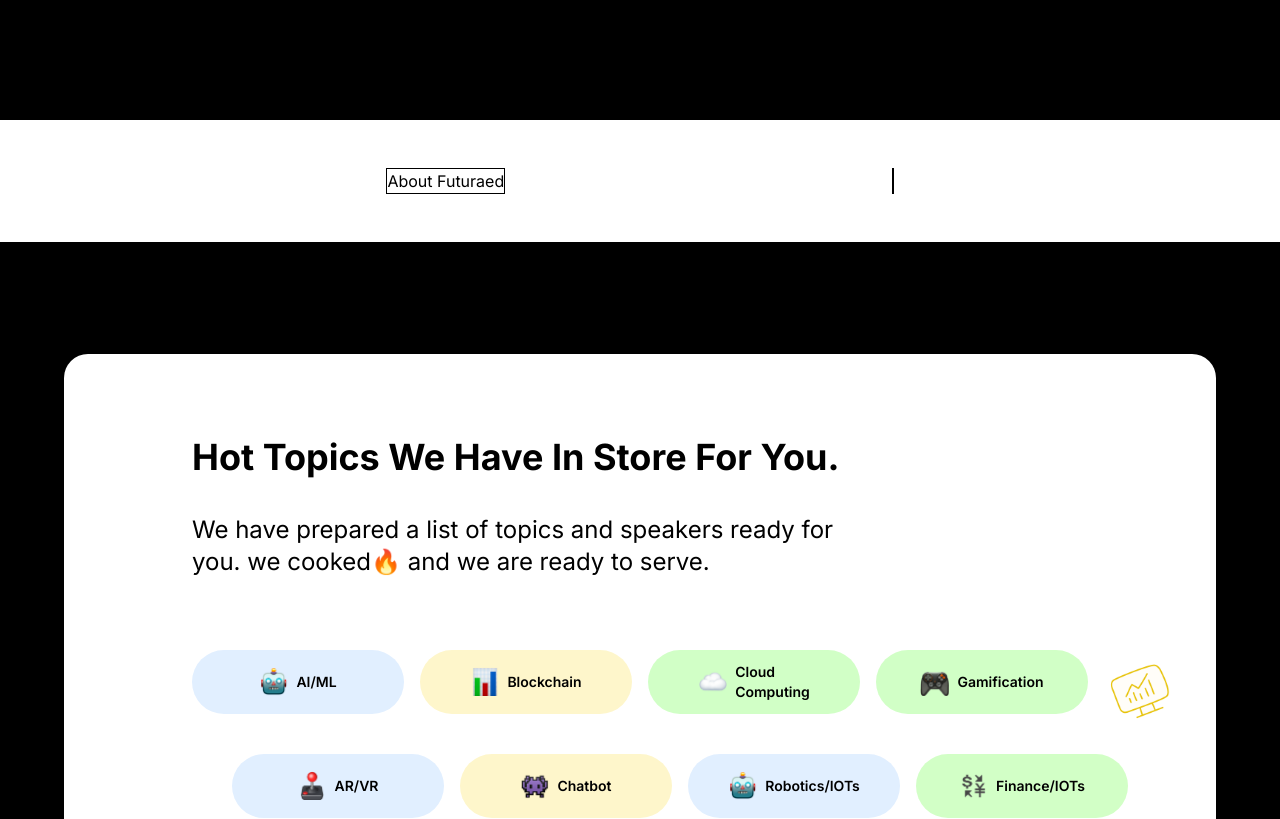
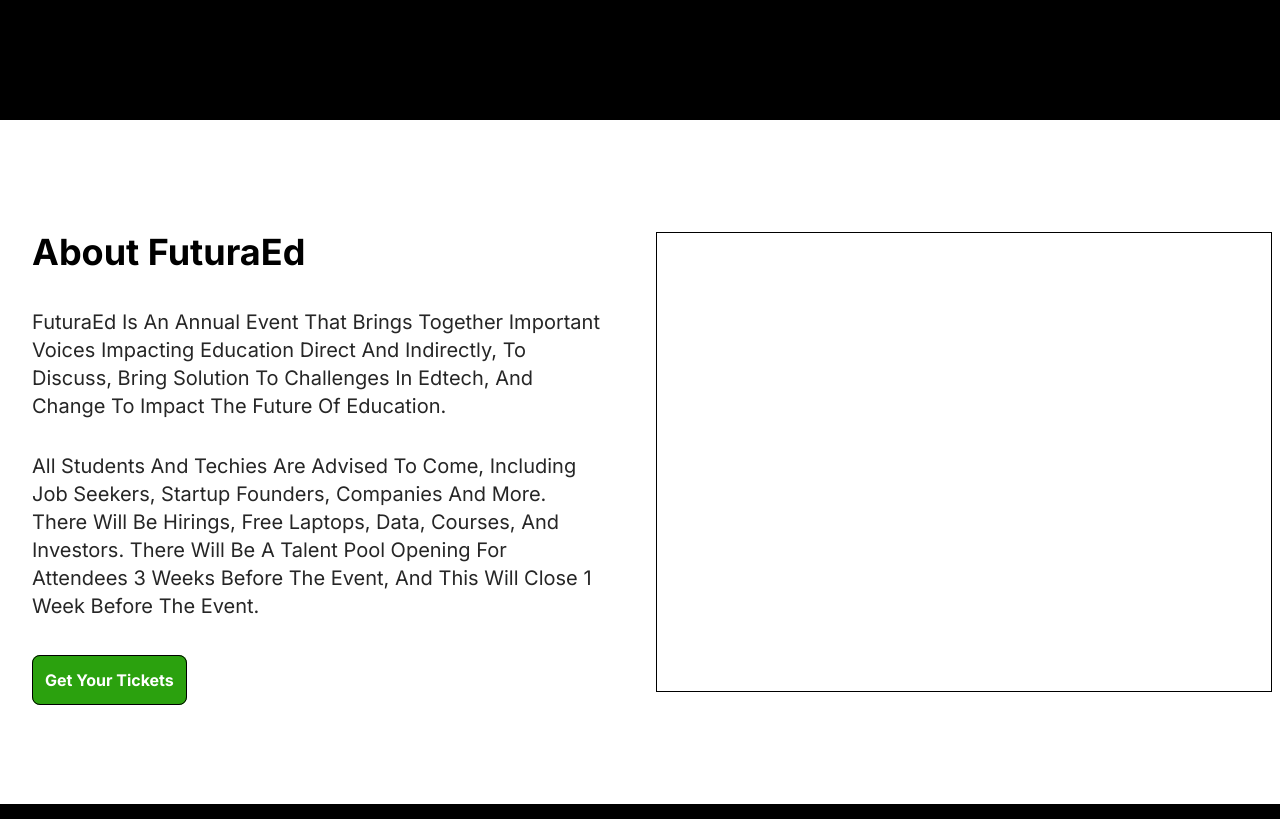
Before and after one commit to acabetacom/futuraed, a Next.js app: page / in a window 1280 px wide. Shown: the part 680-1499 px from the top of the page. Built offline with nearby package versions, Linux system fonts and the light colour scheme.

Commit message:
about right section

```diff
--- a/app/components/About.js
+++ b/app/components/About.js
@@ -1,18 +1,32 @@
-import React from 'react'
 
 export default function
-() {
+  () {
   return (
-    <section className='py-12 bg-white w-full'>
-        <div className='flex justify-evenly'>
-            <div className='border border-black'>
-                <h2 className='capitalize'>about futuraed</h2>
+    <section className='py-28 bg-white w-full'>
+      <div className='grid grid-cols-1 md:grid-cols-2 px-2 gap-8 container mx-auto'>
+
+        <div className='px-6'>
+          <h2 className='font-bold text-4xl pb-9'>About FuturaEd</h2>
+          <div className="flex flex-col gap-8">
+
+
+            <p className="text-neutral-800 text-xl font-normal font-['Inter'] capitalize">
+              FuturaEd is an annual event that brings together important voices impacting  Education direct and indirectly, to discuss, bring solution to challenges in edtech, and change to impact the future of education.
+            </p>
+            <p className="text-neutral-800  text-xl font-normal font-['Inter'] capitalize">All students and techies are advised to come, including job seekers, startup founders, companies and more. there will be hirings, free laptops, data, courses, and investors. There will be a talent pool opening for attendees 3 weeks before the event, and this will close 1 week before the event.
+            </p>
+
+            <div className="mt-4">
+              <a href='' className='font-bold bg-[#2BA10E] hover:bg-[#2ba10ece]  hover:scale-105 duration-700 py-3.5 px-3 border text-white border-black rounded-lg cursor-pointer'><button>Get Your Tickets</button></a>
             </div>
 
-            <div className='border border-black'>
+          </div>
+        </div>
 
-            </div>
+        <div className='border border-black px-6'>
+
         </div>
+      </div>
     </section>
   )
 }
```
